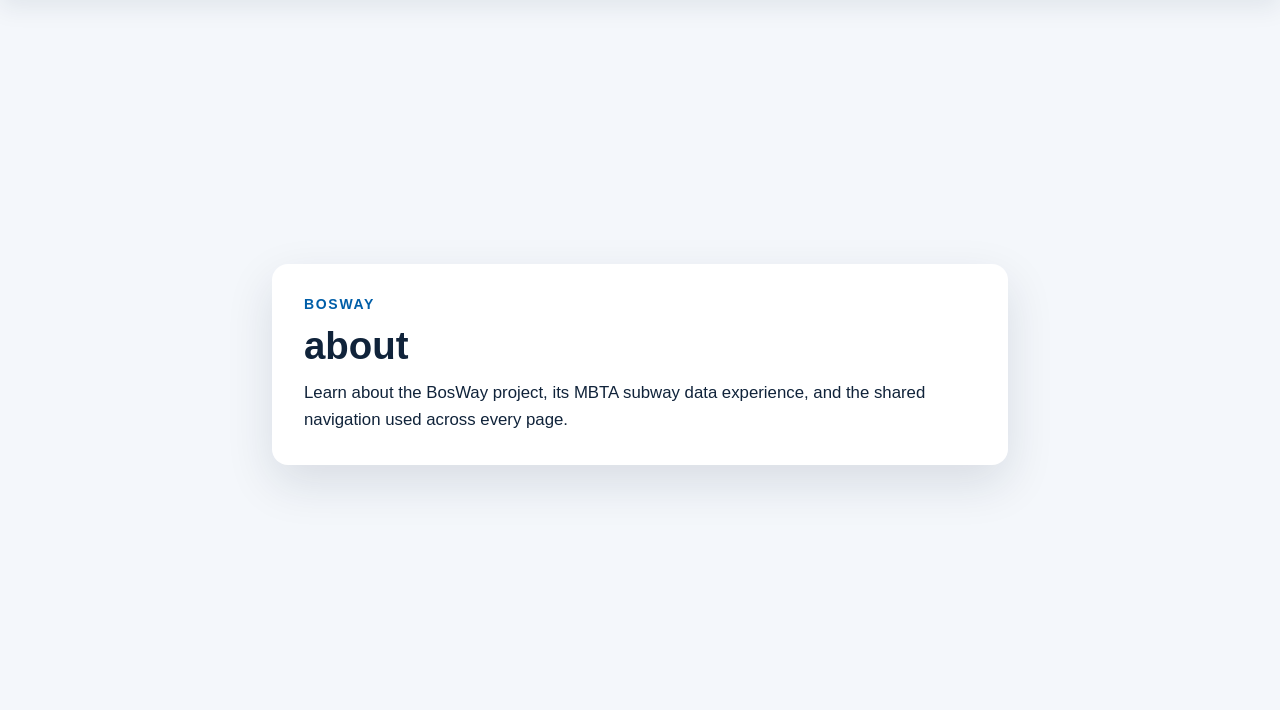
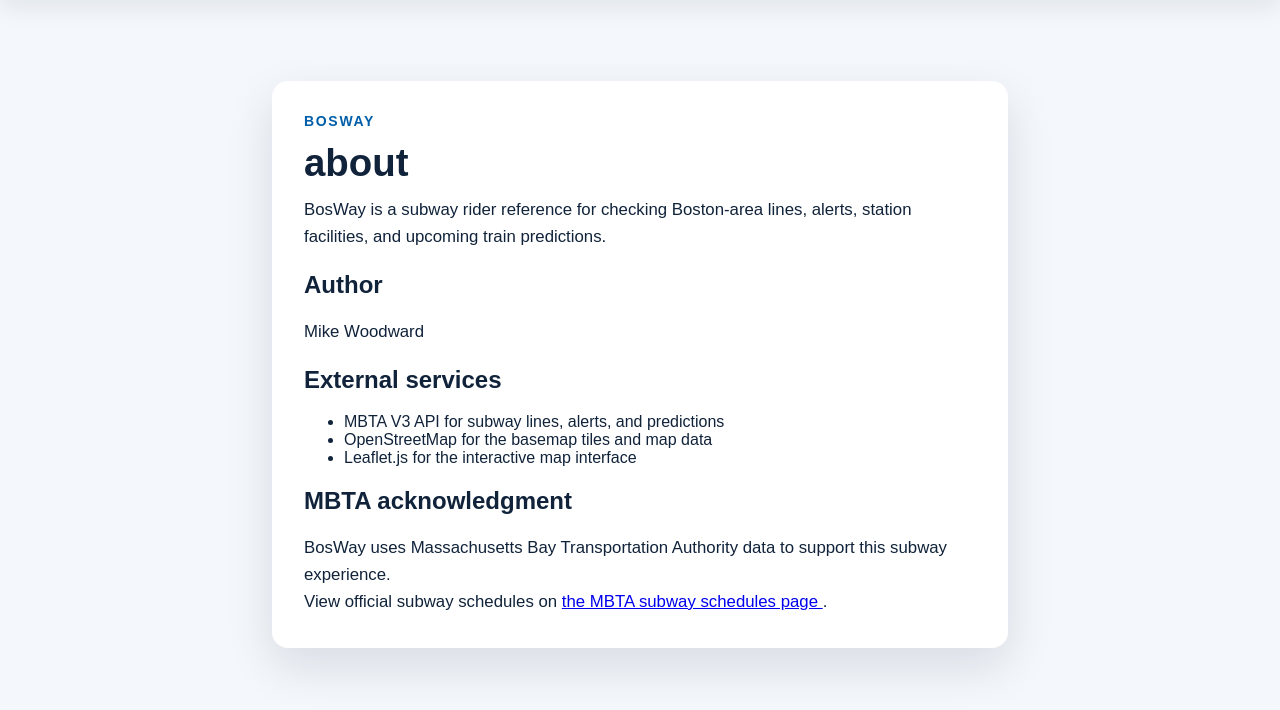
Before and after one commit to MikeWoodward/Ralph-Test-2, a Django app: template subway/templates/subway/about.html in a window 1280 px wide. Shown: the part 71-781 px from the top of the page. Run offline with Django 5.2, Linux system fonts and the light colour scheme; the template is opened without the code that fills it, so the values that code supplies are empty.

Commit message:
feat: [4.1] - Create the About page with service credits and MBTA acknowledgment
Made-with: Cursor

```diff
--- a/BosWay/subway/templates/subway/about.html
+++ b/BosWay/subway/templates/subway/about.html
@@ -5,8 +5,33 @@
         <p class="eyebrow">BosWay</p>
         <h1 class="page-title">about</h1>
         <p class="page-copy">
-            Learn about the BosWay project, its MBTA subway data experience,
-            and the shared navigation used across every page.
+            BosWay is a subway rider reference for checking Boston-area lines,
+            alerts, station facilities, and upcoming train predictions.
         </p>
+        <section aria-labelledby="about-author-heading">
+            <h2 id="about-author-heading">Author</h2>
+            <p class="page-copy">Mike Woodward</p>
+        </section>
+        <section aria-labelledby="about-services-heading">
+            <h2 id="about-services-heading">External services</h2>
+            <ul>
+                <li>MBTA V3 API for subway lines, alerts, and predictions</li>
+                <li>OpenStreetMap for the basemap tiles and map data</li>
+                <li>Leaflet.js for the interactive map interface</li>
+            </ul>
+        </section>
+        <section aria-labelledby="about-acknowledgment-heading">
+            <h2 id="about-acknowledgment-heading">MBTA acknowledgment</h2>
+            <p class="page-copy">
+                BosWay uses Massachusetts Bay Transportation Authority data to
+                support this subway experience.
+            </p>
+            <p class="page-copy">
+                View official subway schedules on
+                <a href="https://www.mbta.com/schedules/subway">
+                    the MBTA subway schedules page
+                </a>.
+            </p>
+        </section>
     </section>
 {% endblock content %}
```
Also changed, not shown: BosWay/subway/tests.py (+18 -0 lines).
